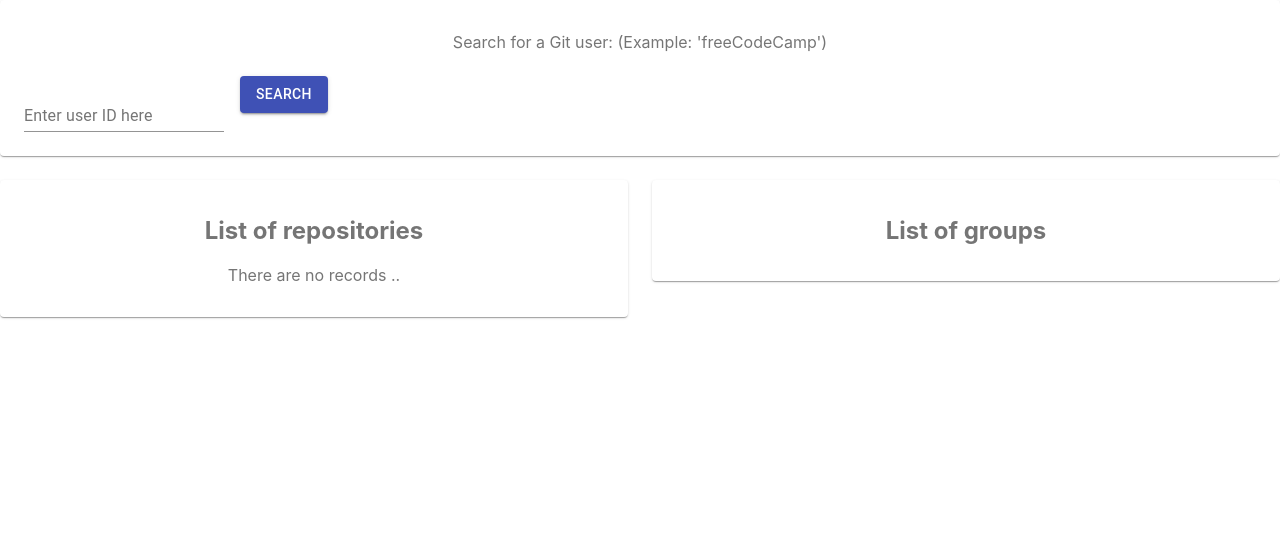
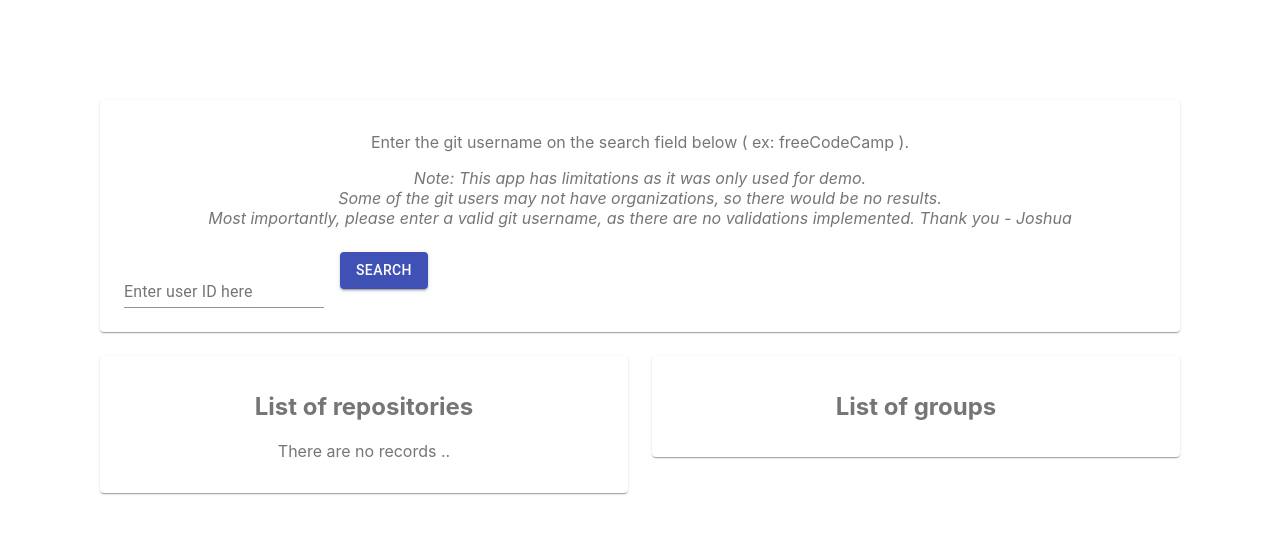
Before and after one commit to dotslashbin/gatehub, a React (Create React App) app: page / in a window 1280 px wide. Shown: the top 534 px of the page. Built offline with nearby package versions, Linux system fonts and the light colour scheme.

Commit message:
WIP: implementing orgs

```diff
--- a/src/App.js
+++ b/src/App.js
@@ -11,12 +11,16 @@ import SearchField from './components/SearchField'
 const useStyles = makeStyles(theme => ({
 	root: {
 		flexGrow: 1,
+		padding: '100px'
 	},
 	paper: {
 		padding: theme.spacing(2),
 		textAlign: 'center',
 		color: theme.palette.text.secondary,
 	},
+	note: {
+		fontStyle: 'italic'
+	}
 }))
 
 function App() {
@@ -26,7 +30,14 @@ function App() {
 				<Grid container spacing={3}>
 					<Grid item xs={12}>
 						<Paper className={classes.paper}>
-							<p>Search for a Git user: (Example: 'freeCodeCamp')</p>
+							<p>Enter the git username on the search field below ( ex: freeCodeCamp ).</p>
+							<p className={classes.note}>
+								Note: This app has limitations as it was only used for demo.
+								<br />
+								Some of the git users may not have organizations, so there would be no results.
+								<br />
+								Most importantly, please enter a valid git username, as there are no validations implemented. Thank you - Joshua
+							</p>
 							<SearchField />
 						</Paper>
 					</Grid>
--- a/src/common/actionTypes.jsx
+++ b/src/common/actionTypes.jsx
@@ -1,4 +1,4 @@
 export const SEARCH = 'SEARCH'
 export const DISPLAY_REPOS = 'DISPLAY_REPOS'
-export const DISPLAY_GROUPS = 'DISPLAY_GROUPS'
+export const DISPLAY_ORGS = 'DISPLAY_ORGS'
 export const API_ERRORS = 'API_ERRORS'
--- a/src/common/index.jsx
+++ b/src/common/index.jsx
@@ -1,5 +1,5 @@
 export const SEARCH = 'SEARCH'
 export const DISPLAY_REPOS = 'DISPLAY_REPOS'
-export const DISPLAY_GROUPS = 'DISPLAY_GROUPS'
+export const DISPLAY_ORGS = 'DISPLAY_ORGS'
 
 export const API_URL = 'https://api.github.com/users/'
--- a/src/modules/profiles.jsx
+++ b/src/modules/profiles.jsx
@@ -14,5 +14,18 @@ export const profileFunctions = {
 			.catch((error) => {
 				console.error(`THERE WAS AN ERROR CALLING API FOR REPOS`, error)
 			})
+	},
+	getUserOrgs: (userid) => {
+		return axios.get(`${API_URL}${userid}/orgs`)
+			.then((result) => {
+				if (result.data) {
+					return result.data
+				}
+
+				return []
+			})
+			.catch((error) => {
+				console.error(`THERE WAS AN ERROR CALLING API FOR ORGS`, error)
+			})
 	}
 }
--- a/src/reducers/index.jsx
+++ b/src/reducers/index.jsx
@@ -1,4 +1,4 @@
-import { API_ERRORS, DISPLAY_GROUPS, DISPLAY_REPOS, SEARCH } from '../common/actionTypes'
+import { API_ERRORS, DISPLAY_ORGS, DISPLAY_REPOS, SEARCH } from '../common/actionTypes'
 
 const initialState = {}
 
@@ -6,8 +6,8 @@ const reducer = (state = initialState, action) => {
 	switch(action.type) {
 		case API_ERRORS:
 			return { ...state, errors: action.payload, repos:[] }
-		case DISPLAY_GROUPS:
-			return { ...state, groups: action.payload }
+		case DISPLAY_ORGS:
+			return { ...state, orgs: action.payload }
 		case DISPLAY_REPOS:
 			return { ...state, repos: action.payload }
 		case SEARCH:
--- a/src/sagas/index.jsx
+++ b/src/sagas/index.jsx
@@ -1,13 +1,17 @@
 import { all, put , takeEvery } from 'redux-saga/effects';
 import { profileFunctions } from '../modules/profiles'
-import { API_ERRORS, DISPLAY_REPOS, SEARCH } from '../common/actionTypes'
+import { API_ERRORS, DISPLAY_ORGS, DISPLAY_REPOS, SEARCH } from '../common/actionTypes'
 
 function* makeAPICall(action) {
 	try {
 		const repos = yield profileFunctions.getUserRepos(action.payload.userid)
 		.then(result => result)
 
+		const orgs = yield  profileFunctions.getUserOrgs(action.payload.userid)
+		.then(result => result)
+
 		yield put({ type: DISPLAY_REPOS, payload: repos })
+		yield put({ type: DISPLAY_ORGS, payload: orgs })
 
 	} catch (error) {
 		console.log(`API ERROR: `, error)
```
